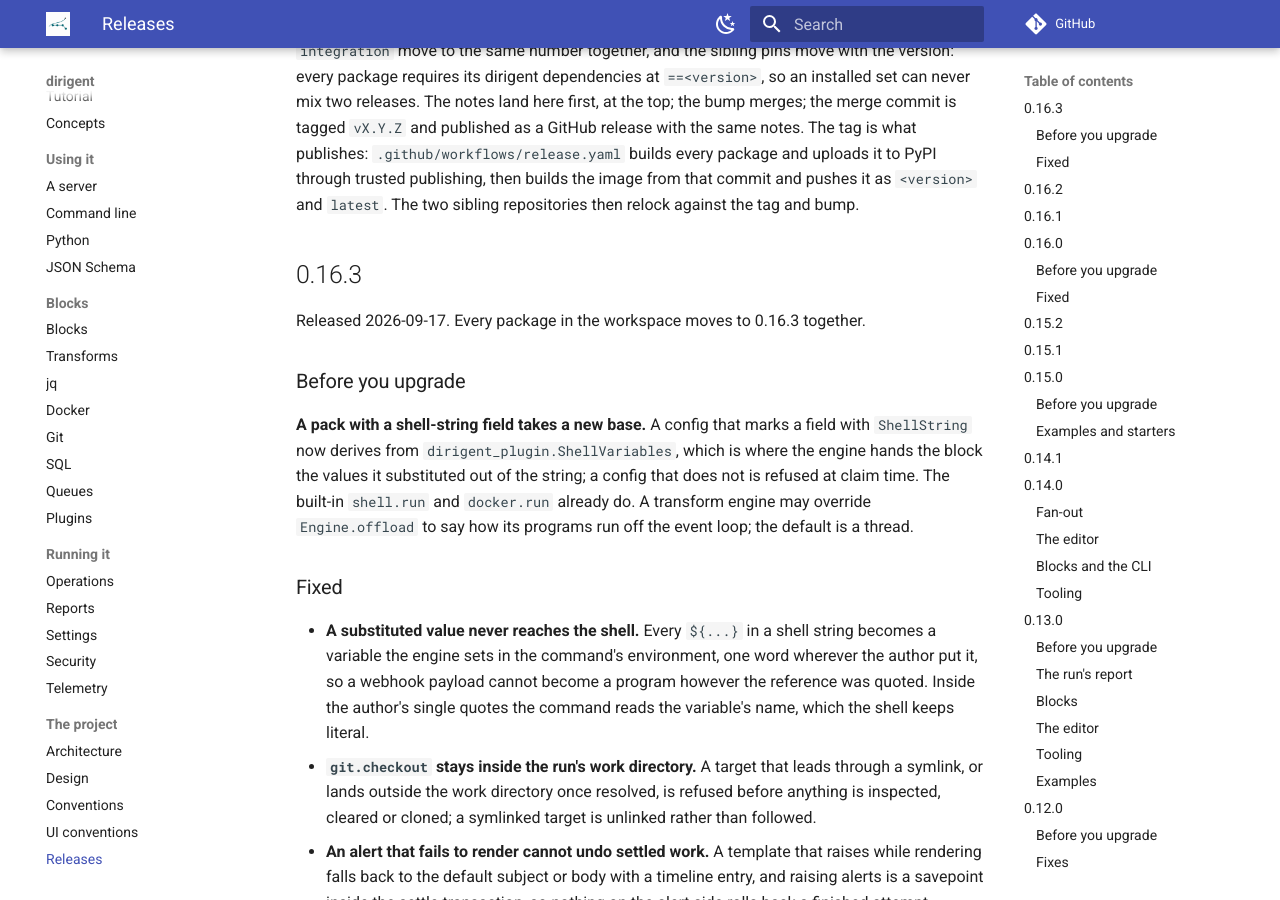
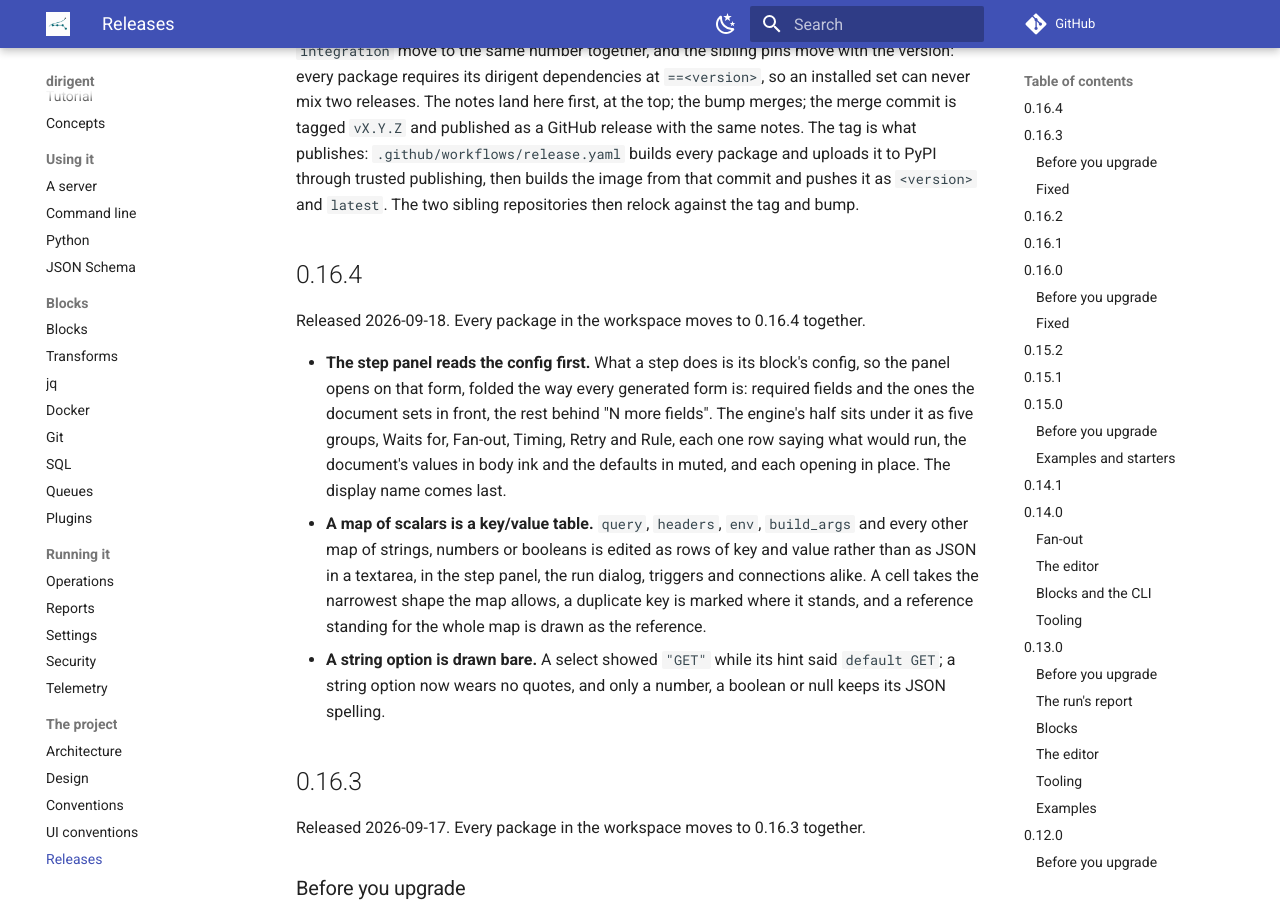
Before and after one commit to winterop-com/dirigent, an MkDocs documentation site: the page built from docs/releases.md, in a window 1280 px wide and 900 px high, scrolled down 327 px. Built offline with MkDocs 1.6.1 and Material for MkDocs 9.7.7, drawn with Linux system fonts in a browser that asks for light colours; comment, search, counter and statistics services are not loaded.

Commit message:
chore: release 0.16.4

```diff
--- a/docs/releases.md
+++ b/docs/releases.md
@@ -15,6 +15,25 @@ merge commit is tagged `vX.Y.Z` and published as a GitHub release with the same
 tag is what publishes: `.github/workflows/release.yaml` builds every package and uploads it
 to PyPI through trusted publishing, then builds the image from that commit and pushes it as
 `<version>` and `latest`. The two sibling repositories then relock against the tag and bump.
+
+## 0.16.4
+
+Released 2026-09-18. Every package in the workspace moves to 0.16.4 together.
+
+- **The step panel reads the config first.** What a step does is its block's config, so the
+  panel opens on that form, folded the way every generated form is: required fields and the
+  ones the document sets in front, the rest behind "N more fields". The engine's half sits under
+  it as five groups, Waits for, Fan-out, Timing, Retry and Rule, each one row saying what would
+  run, the document's values in body ink and the defaults in muted, and each opening in place.
+  The display name comes last.
+- **A map of scalars is a key/value table.** `query`, `headers`, `env`, `build_args` and every
+  other map of strings, numbers or booleans is edited as rows of key and value rather than as
+  JSON in a textarea, in the step panel, the run dialog, triggers and connections alike. A cell
+  takes the narrowest shape the map allows, a duplicate key is marked where it stands, and a
+  reference standing for the whole map is drawn as the reference.
+- **A string option is drawn bare.** A select showed `"GET"` while its hint said `default GET`;
+  a string option now wears no quotes, and only a number, a boolean or null keeps its JSON
+  spelling.
 
 ## 0.16.3
 
```
Also changed, not shown: 14 other files.
